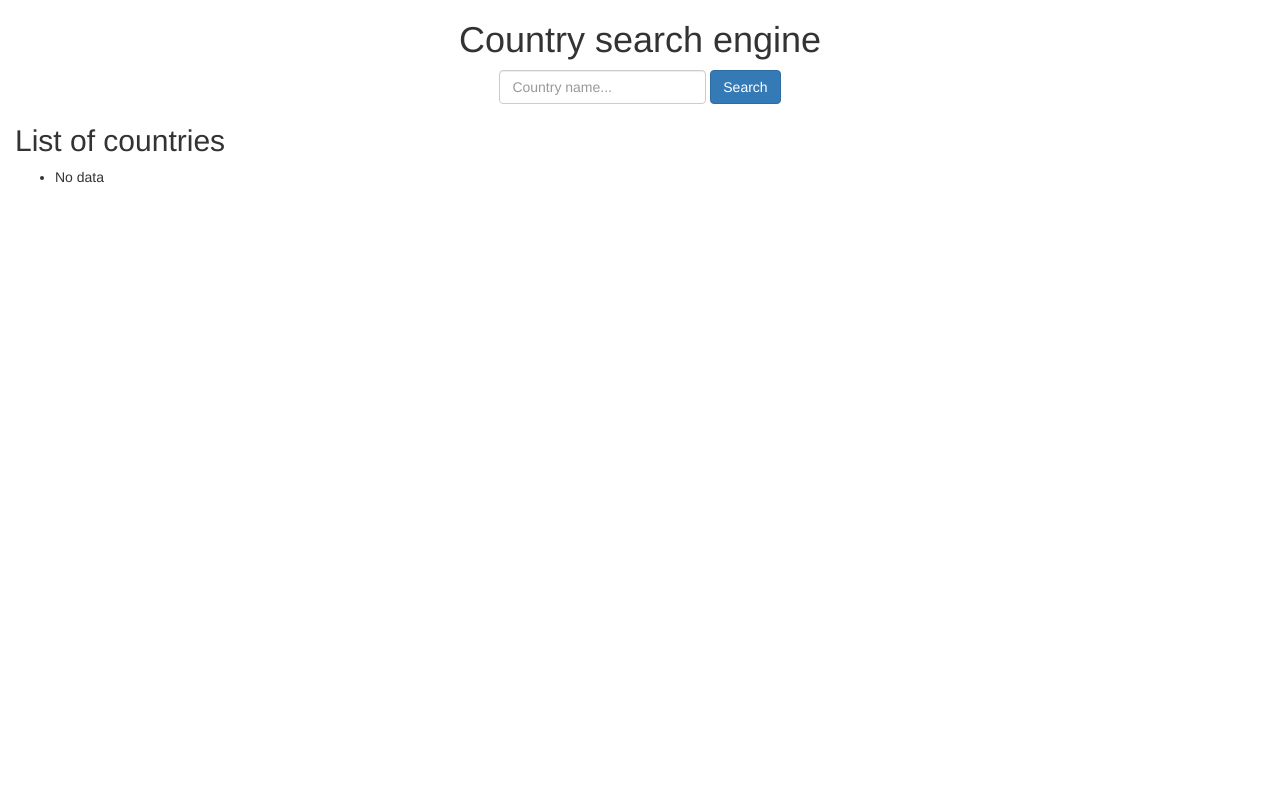
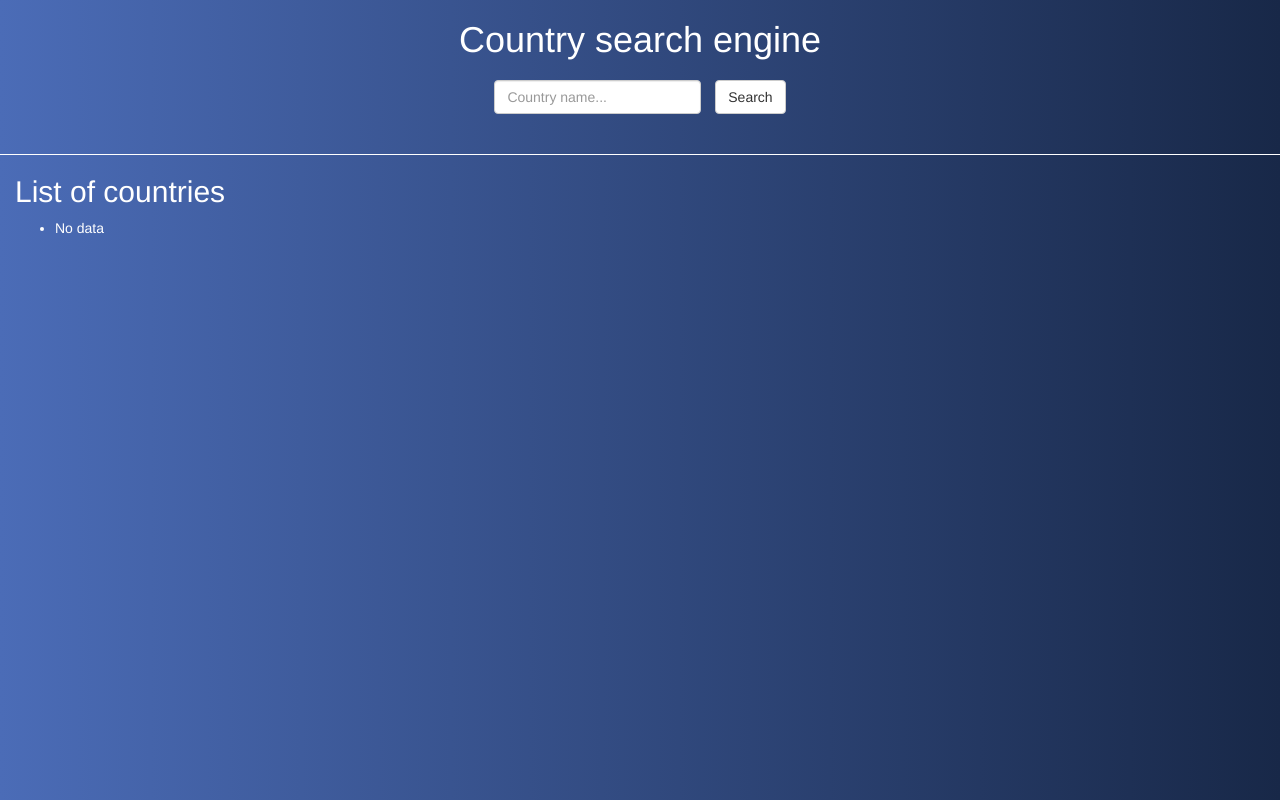
Before and after one commit to MatWidOZS/12-6-Country-search-engine, a website: page index.html in a window 1280 px wide. Drawn offline with nearby package versions, Linux system fonts and the light colour scheme.

Commit message:
Add styles

```diff
--- a/index.html
+++ b/index.html
@@ -7,14 +7,16 @@
         <link rel="stylesheet" type="text/css" href="css/style.css">
     </head>
     <body>
-        <div class="container-fluid">
+        <div class="container-fluid cont1">
     		<div class="text-center">
                 <h1 class="text-center">Country search engine</h1>
                 <form class="form-inline">
                     <input type="text" class="form-control" id="country-name" placeholder="Country name...">
-                    <button class="btn btn-primary" id="search">Search</button>
+                    <button class="btn btn-default" id="search">Search</button>
                 </form>
             </div>
+        </div>
+        <div class="container-fluid">
             <h2>List of countries</h2>
             <ul id="countries">
                 <li>No data</li>
--- a/sass/style.scss
+++ b/sass/style.scss
@@ -1 +1,19 @@
 * {box-sizing: border-box;}
+
+body {
+	background: linear-gradient(90deg, #4b6cb7 0%, #182848 100%);
+	color: #fff;
+}
+
+h1 {
+	margin-bottom: 20px;
+}
+
+.btn-default {
+	margin-left: 10px;
+}
+
+.cont1 {
+	padding-bottom: 5vh;
+	border-bottom: 1px solid #fff;
+}
```
Also changed, not shown: css/style.css, 1 other file.
